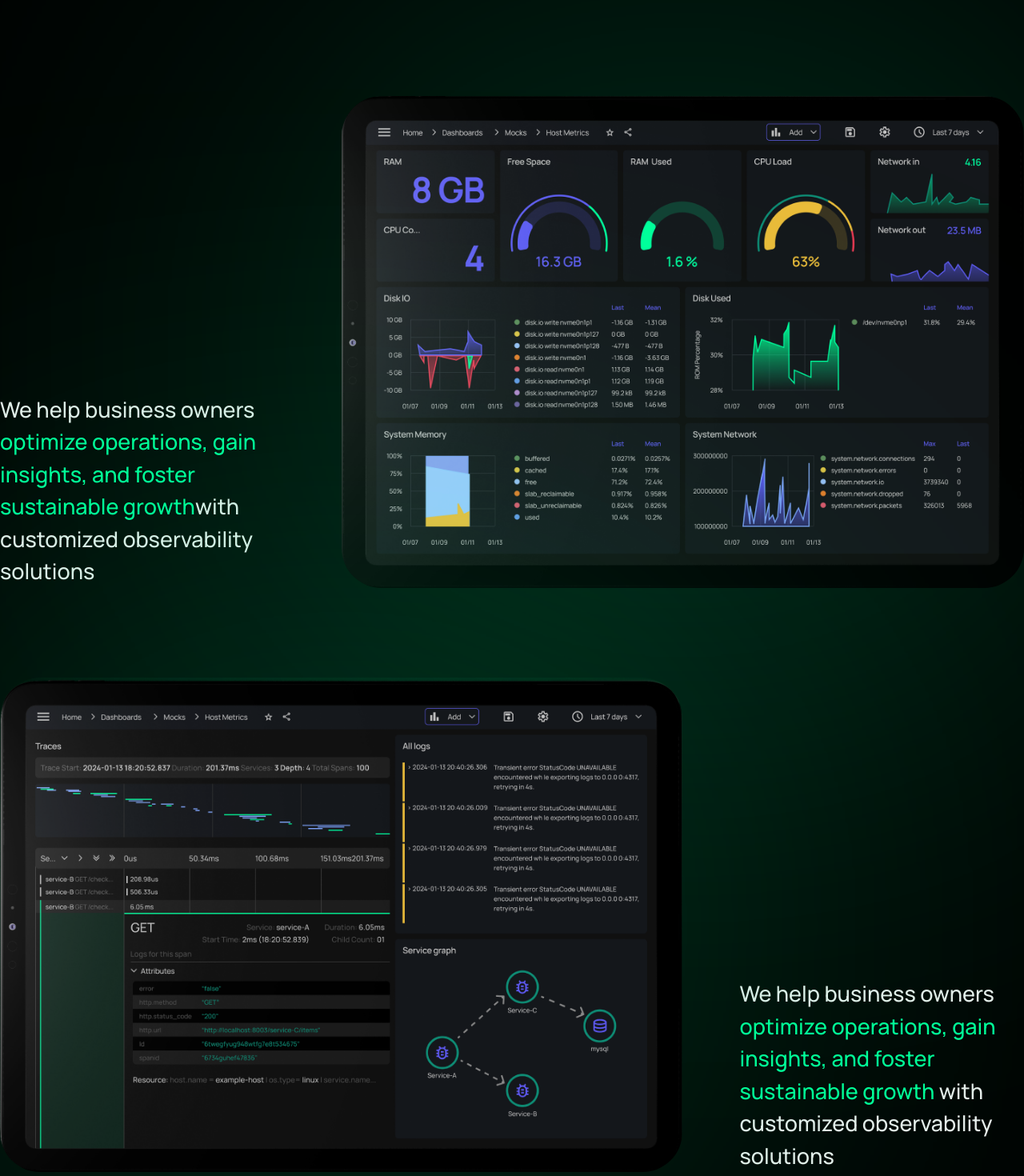
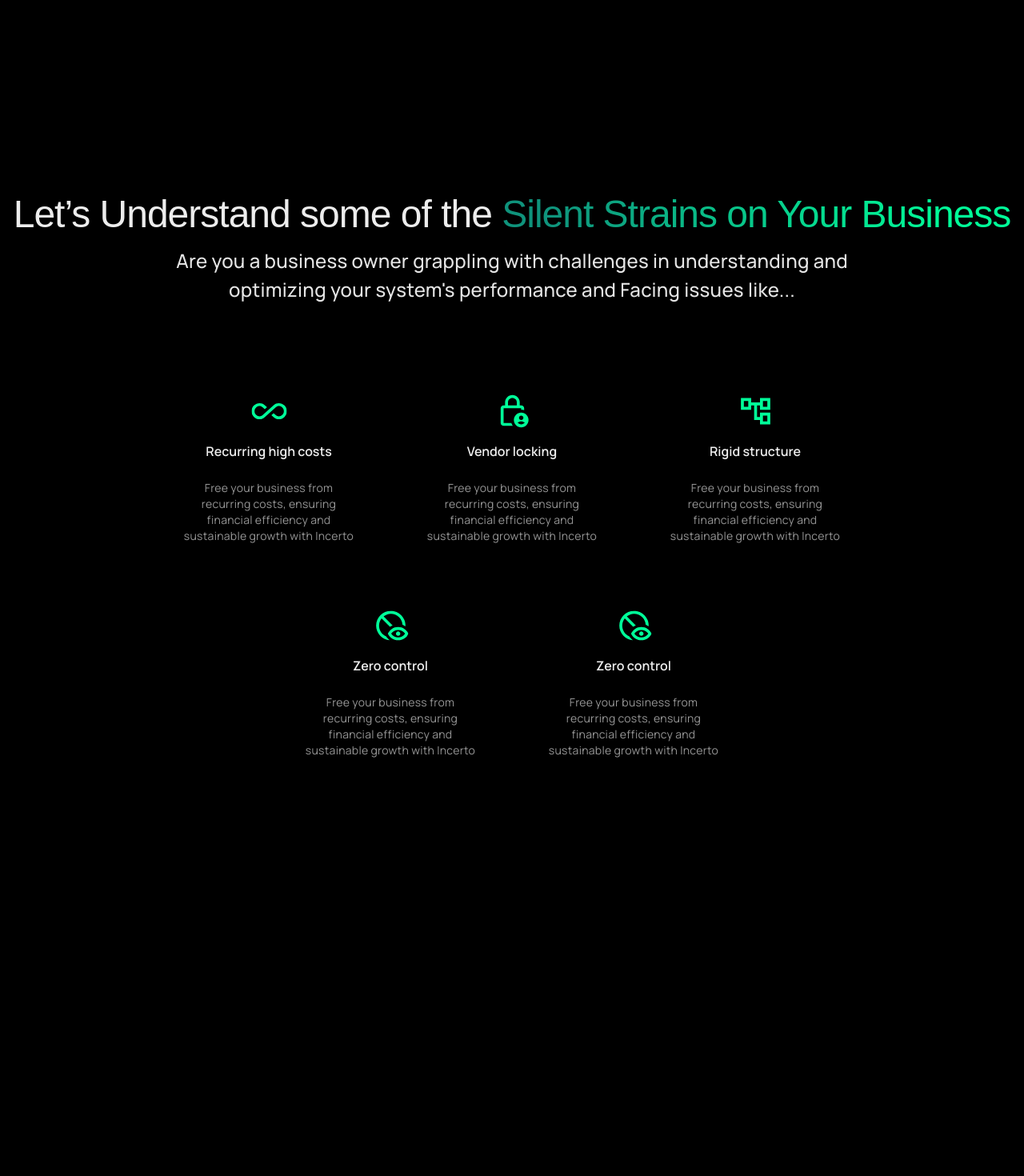
Before and after one commit to Incerto-Technologies/website, a Next.js app: page / in a window 1280 px wide. Shown: the part 840-2310 px from the top of the page at 80% size. After the commit the page ends 1852 px from the top, so only its background shows below. Built offline with nearby package versions, Linux system fonts and the light colour scheme; a web font is replaced by a local one.

Commit message:
removed app dashboard

```diff
--- a/src/app/page.tsx
+++ b/src/app/page.tsx
@@ -1,8 +1,6 @@
 import { Features } from "@/components/sections/Home/Features/Features";
 import { Hero } from "@/components/sections/Home/Hero/Hero";
-import { ShowCase } from "@/components/sections/Home/ShowCase/ShowCase";
 import { Navbar } from "@/components/sections/navbar/Navbar";
-import { Button } from "@/components/ui/buttons/Button";
 
 export default function Home() {
   return (
@@ -10,7 +8,6 @@ export default function Home() {
       <Navbar />
       <main className="font-manrope">
         <Hero />
-        <ShowCase />
         <Features />
       </main>
     </>
--- a/src/components/sections/Home/Features/Card/Card.tsx
+++ b/src/components/sections/Home/Features/Card/Card.tsx
@@ -8,15 +8,15 @@ export type FeatureCardProps = {
 
 export const Card = ({ icon, title, description }: FeatureCardProps) => {
   return (
-    <div>
-      <div className=""></div>
-      <div className="">
-        <Image
-          src={"/backgrounds/app-image.png"}
-          alt="app dashboard"
-          width={680}
-          height={980}
-        />
+    <div className="aspect-[281/174] w-56">
+      <div className="flex flex-col items-center gap-4">
+        {icon()}
+        <h4 className="font-semibold">{title}</h4>
+      </div>
+      <div className="mt-6">
+        <p className="text-center text-sm leading-5 tracking-wide text-[#959595]">
+          {description}
+        </p>
       </div>
     </div>
   );
--- a/src/components/sections/Home/Features/Features.tsx
+++ b/src/components/sections/Home/Features/Features.tsx
@@ -3,39 +3,39 @@ import { AllInclusive } from "@/components/icons/AllInclusive";
 import { DisabledVisible } from "@/components/icons/DisabledVisible";
 import { LockPerson } from "@/components/icons/LockPerson";
 import React from "react";
-import { FeatureCardProps } from "./Card/Card";
+import { Card, FeatureCardProps } from "./Card/Card";
 
 const FeaturesData: FeatureCardProps[] = [
   {
-    icon: AccountTree,
-    title: "  Recurring high costs`",
-    description: `Free your business from recurring costs, ensuring financial efficiency and sustainable growth with Incerto`,
-  },
-  {
     icon: AllInclusive,
-    title: "  Recurring high costs`",
+    title: "Recurring high costs",
     description: `Free your business from recurring costs, ensuring financial efficiency and sustainable growth with Incerto`,
   },
   {
     icon: LockPerson,
-    title: "  Recurring high costs`",
+    title: "Vendor locking",
+    description: `Free your business from recurring costs, ensuring financial efficiency and sustainable growth with Incerto`,
+  },
+  {
+    icon: AccountTree,
+    title: "Rigid structure",
     description: `Free your business from recurring costs, ensuring financial efficiency and sustainable growth with Incerto`,
   },
   {
     icon: DisabledVisible,
-    title: "  Recurring high costs`",
+    title: "Zero control",
     description: `Free your business from recurring costs, ensuring financial efficiency and sustainable growth with Incerto`,
   },
   {
     icon: DisabledVisible,
-    title: "  Recurring high costs`",
+    title: "Zero control",
     description: `Free your business from recurring costs, ensuring financial efficiency and sustainable growth with Incerto`,
   },
 ];
 
 export const Features = () => {
   return (
-    <div className="mt-72">
+    <div className="w-container mb-16 mt-72">
       <h2 className="text-center font-gotham text-5xl font-medium leading-10 tracking-[-1px]">
         Let’s Understand some of the
         <span className="head-title"> Silent Strains on Your Business</span>
@@ -44,6 +44,12 @@ export const Features = () => {
         Are you a business owner grappling with challenges in understanding and
         optimizing your system&apos;s performance and Facing issues like...
       </p>
+
+      <div className="mx-auto mt-28 flex w-5/6 flex-wrap justify-center gap-20">
+        {FeaturesData.map((feature, index) => (
+          <Card key={`${feature.title}--${index}`} {...feature} />
+        ))}
+      </div>
     </div>
   );
 };
--- a/src/components/sections/Home/ShowCase/ShowCase.tsx
+++ /dev/null
@@ -1,45 +0,0 @@
-import Image from "next/image";
-import React from "react";
-
-export const ShowCase = () => {
-  return (
-    <section className="w-container mt-40 ">
-      <div className="flex h-full w-full items-end justify-between">
-        <div className="w-3/6">
-          <p className="h-full w-5/6 text-[27px] font-medium ">
-            <span>We help business owners </span>
-            <span className="text-accent-light">
-              optimize operations, gain insights, and foster sustainable growth
-            </span>
-            <span>with customized observability solutions</span>
-          </p>
-        </div>
-        <Image
-          src={"/backgrounds/app.png"}
-          alt="App Dashboard"
-          width={680}
-          height={980}
-          className="h-full w-4/6 rounded-[50px] drop-shadow-3xl"
-        />
-      </div>
-      <div className="mt-28 flex h-full w-full items-end justify-between">
-        <Image
-          src={"/backgrounds/app-1.png"}
-          alt="App Dashboard"
-          width={680}
-          height={980}
-          className="h-full w-4/6 rounded-[50px]  drop-shadow-3xl"
-        />
-        <div className="flex min-h-full w-3/6 items-end justify-end">
-          <p className="h-full w-5/6 text-[27px] font-medium ">
-            <span>We help business owners </span>
-            <span className="text-accent-light">
-              optimize operations, gain insights, and foster sustainable growth
-            </span>
-            <span> with customized observability solutions</span>
-          </p>
-        </div>
-      </div>
-    </section>
-  );
-};
```
